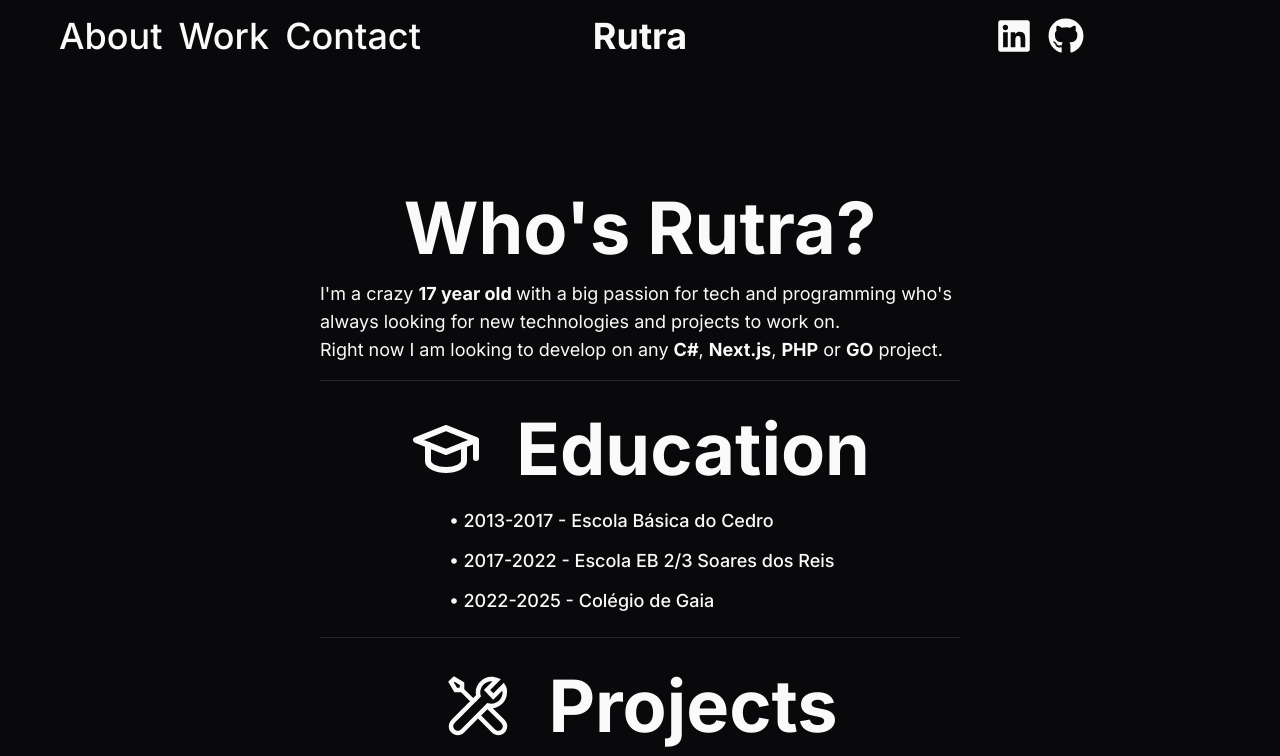
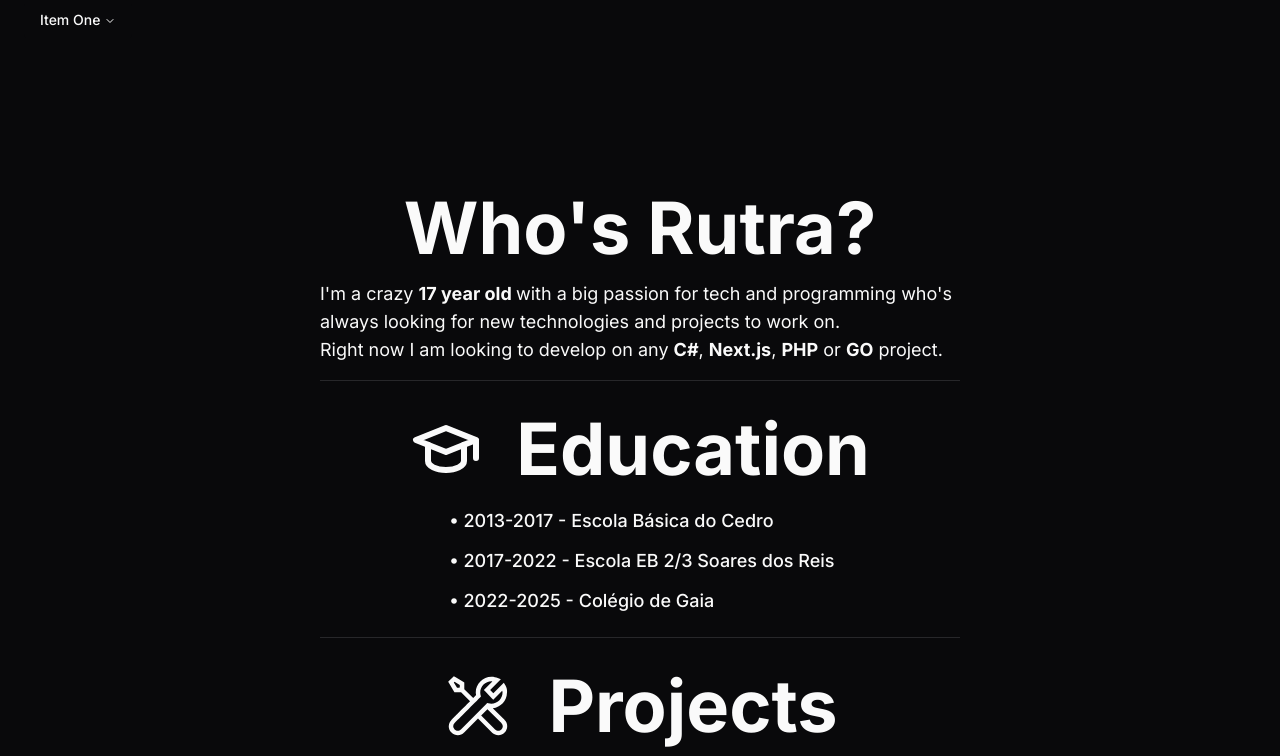
Before and after one commit to ArturC03/Portfolio, a Next.js app: page / in a window 1280 px wide. Shown: the top 756 px of the page. Built offline with nearby package versions, Linux system fonts and the light colour scheme.

Commit message:
New menu bar

```diff
--- a/components/Nav.tsx
+++ b/components/Nav.tsx
@@ -1,31 +1,26 @@
-"use client"
-import Image from "next/image";
-import { FaLinkedin } from "react-icons/fa";
-import { FaGithub } from "react-icons/fa";
-import { Button } from "@/components/ui/button"
-import { link } from "fs";
-import { Separator } from "@/components/ui/separator"
+import {
+  NavigationMenu,
+  NavigationMenuContent,
+  NavigationMenuIndicator,
+  NavigationMenuItem,
+  NavigationMenuLink,
+  NavigationMenuList,
+  NavigationMenuTrigger,
+  NavigationMenuViewport,
+} from "@/components/ui/navigation-menu"
+
 export default function Nav() {
-    return(
-        <header>
-       <nav>
-            <ul className="text-4xl flex justify-between items-center p-4 w-full">
-      <li className="flex-1 flex justify-center">
-        <Button variant="link" className="text-4xl px-2"><a href="/">About</a></Button>
-        <Button variant="link" className="text-4xl px-2"><a href="/">Work</a></Button>
-        <Button variant="link" className="text-4xl px-2"><a href="/">Contact</a></Button>
-      </li>
+  return (
+  <NavigationMenu>
+  <NavigationMenuList>
+    <NavigationMenuItem>
+      <NavigationMenuTrigger>Item One</NavigationMenuTrigger>
+      <NavigationMenuContent>
+        <NavigationMenuLink>Link</NavigationMenuLink>
+      </NavigationMenuContent>
+    </NavigationMenuItem>
+  </NavigationMenuList>
+</NavigationMenu>
 
-      <li className="flex-1 text-center">
-        <p className="text-4xl font-bold">Rutra</p>
-      </li>
-
-      <li className="flex-1 flex justify-center">
-        <a className="text-4xl px-2" href="https://www.linkedin.com"><FaLinkedin /></a>
-        <a className="text-4xl px-2" href="https://www.github.com/ArturC03"><FaGithub /></a>
-      </li>
-    </ul>
-    </nav>
-        </header>
-    )
+)
 }
--- a/package.json
+++ b/package.json
@@ -10,6 +10,7 @@
   },
   "dependencies": {
     "@hookform/resolvers": "^3.9.0",
+    "@nextui-org/react": "^2.4.6",
     "@radix-ui/react-accordion": "^1.2.0",
     "@radix-ui/react-alert-dialog": "^1.1.1",
     "@radix-ui/react-aspect-ratio": "^1.1.0",
--- /dev/null
+++ b/src/app/NavBar.tsx
@@ -0,0 +1,15 @@
+"use client"
+import Image from "next/image";
+import { FaLinkedin } from "react-icons/fa";
+import { FaGithub } from "react-icons/fa";
+import { Button } from "@/components/ui/button"
+import { link } from "fs";
+import { Separator } from "@/components/ui/separator"
+import { Navbar, Link } from "@nextui-org/react";
+
+export default function Nav() {
+    return(
+      <Navbar variant="sticky">
+
+      </Navbar>
+    )}
--- a/src/app/layout.tsx
+++ b/src/app/layout.tsx
@@ -19,7 +19,7 @@
   return (
     <html lang="en" className="dark">
       <body className={inter.className}>
-        <Nav/>
+        <Nav></Nav>
         {children}</body>
     </html>
   );
--- a/src/app/page.tsx
+++ b/src/app/page.tsx
@@ -15,7 +15,7 @@
 import { Fullscreen } from "lucide-react";
 export default function Home() {
   return (
-    <main className="absolute justify-items-center text-left text-wrap left-80 right-80 top-40 py-4">
+    <div className="absolute justify-items-center text-left text-wrap left-80 right-80 top-40 py-4">
         <h1 className="" id="rutra">Who's Rutra?</h1>
         <p>
           I'm a crazy <b>17 year old </b>with a big passion for tech and programming who's always looking for new technologies and projects to work on. <br/>
@@ -103,6 +103,6 @@
     <div className="projectCard w-96 h-96"></div>
     <div className="projectCard w-96 h-96"></div>
     </div>
-   </main>
+   </div>
   );
 }
```
Also changed, not shown: 1 other file (tests, documents, lock files or other folders).
